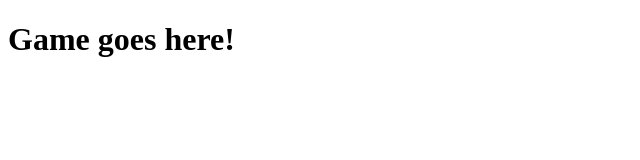
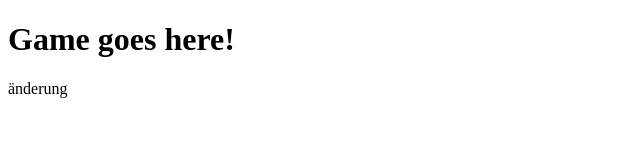
Before and after one commit to TimonLoewl99/JumpAndRun, a plain HTML site: page index.html in a window 1280 px wide. Shown: the full height of the page, 0-640 px from the left. Drawn offline with Linux system fonts and the light colour scheme.

Commit message:
Update index.html

```diff
--- a/index.html
+++ b/index.html
@@ -8,5 +8,6 @@
   </head>
   <body>
     <h1>Game goes here!</h1>
+    <div>änderung</div>
   </body>
 </html>
```
